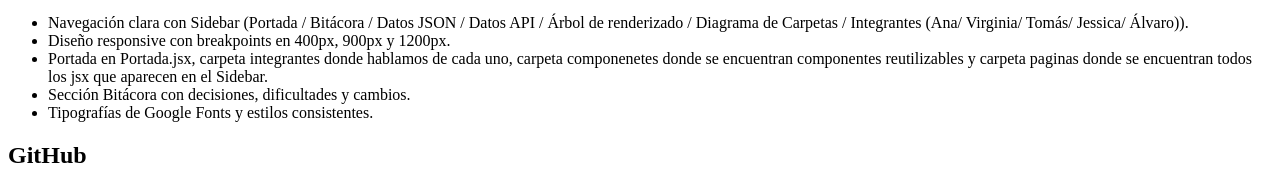
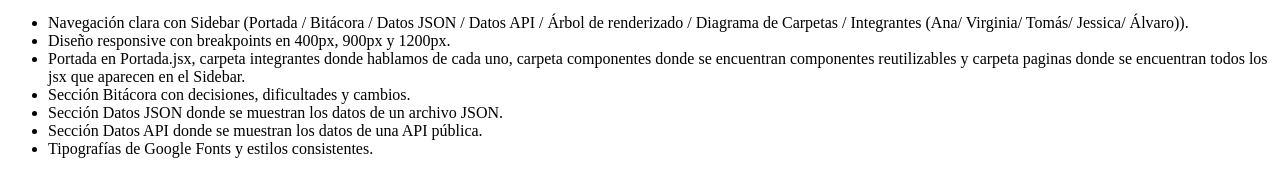
Before and after one commit to Ana-Galvez/TP2-FRONT-END, a React (Vite) app: page / in a window 1280 px wide. Shown: the part 355-536 px from the top of the page. Built offline with nearby package versions, Linux system fonts and the light colour scheme.

Commit message:
feat: agregado de datos en los items de Portada

```diff
--- a/src/paginas/Portada.jsx
+++ b/src/paginas/Portada.jsx
@@ -16,8 +16,10 @@ const Portada = () => {
   const portadaItems = [
     "Navegación clara con Sidebar (Portada / Bitácora / Datos JSON / Datos API / Árbol de renderizado / Diagrama de Carpetas / Integrantes (Ana/ Virginia/ Tomás/ Jessica/ Álvaro)).",
     "Diseño responsive con breakpoints en 400px, 900px y 1200px.",
-    "Portada en Portada.jsx, carpeta integrantes donde hablamos de cada uno, carpeta componenetes donde se encuentran componentes reutilizables y carpeta paginas donde se encuentran todos los jsx que aparecen en el Sidebar.",
+    "Portada en Portada.jsx, carpeta integrantes donde hablamos de cada uno, carpeta componentes donde se encuentran componentes reutilizables y carpeta paginas donde se encuentran todos los jsx que aparecen en el Sidebar.",
     "Sección Bitácora con decisiones, dificultades y cambios.",
+    "Sección Datos JSON donde se muestran los datos de un archivo JSON.",
+    "Sección Datos API donde se muestran los datos de una API pública.",
     "Tipografías de Google Fonts y estilos consistentes.",
   ];
 
```
